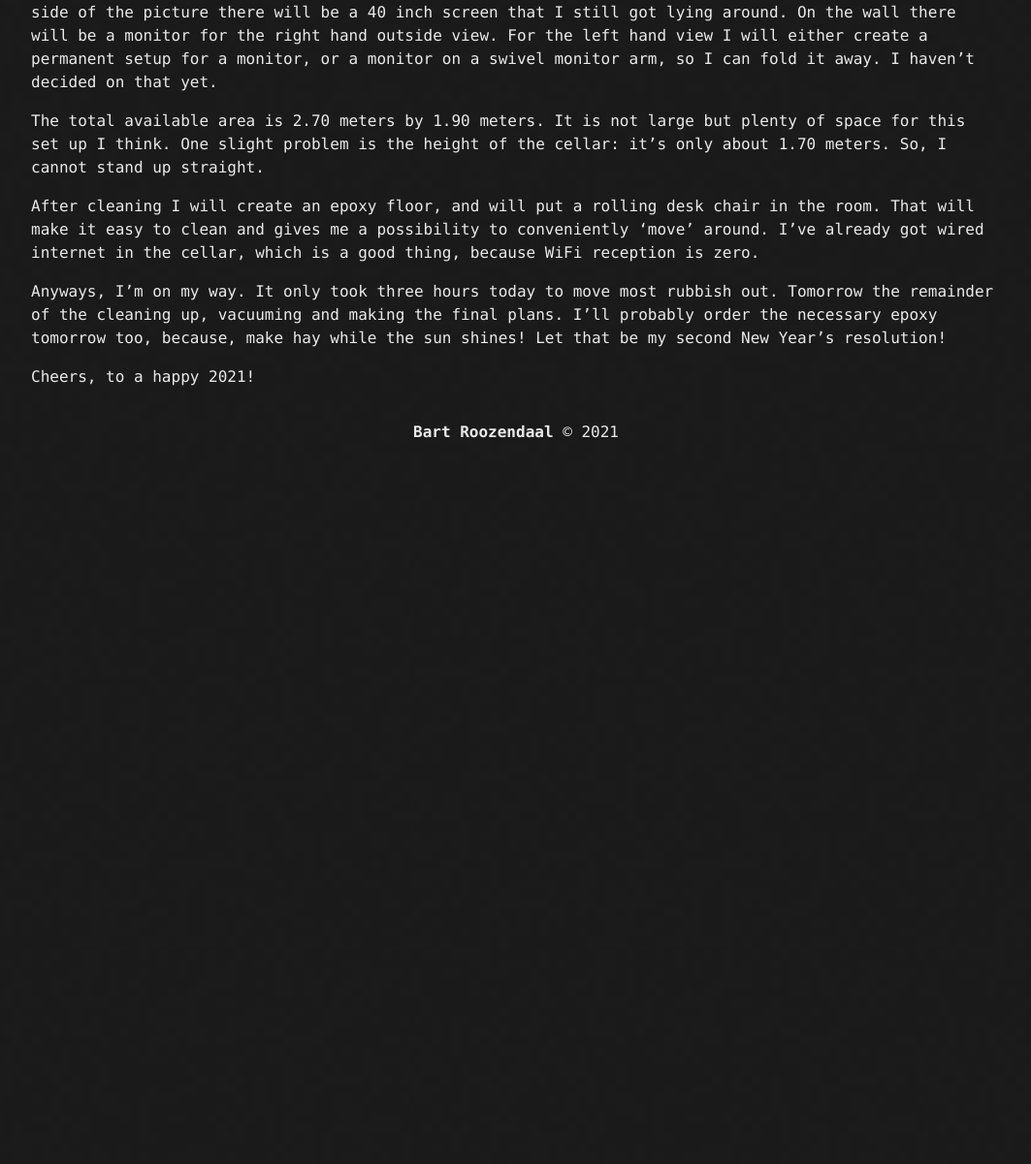
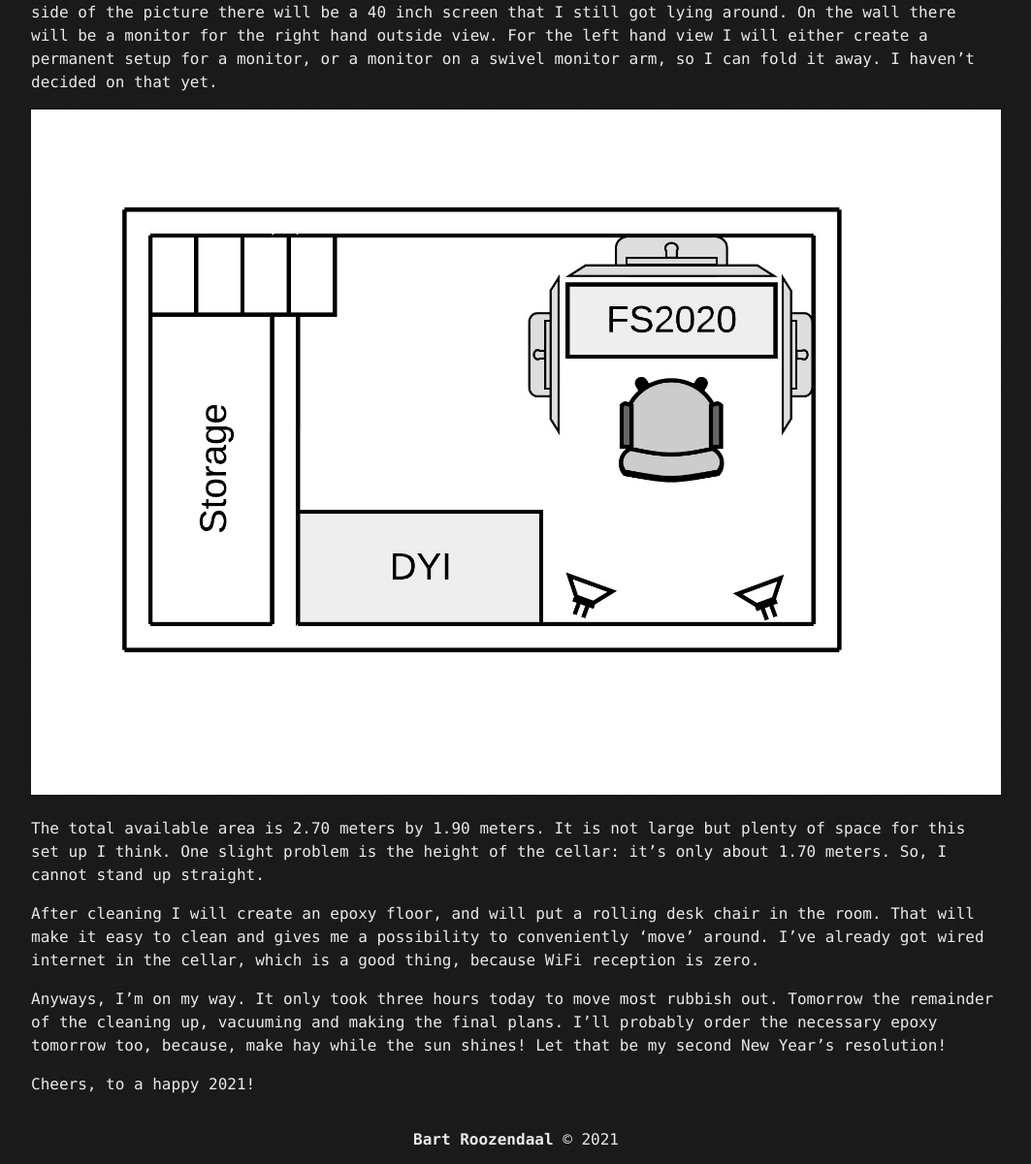
Before and after one commit to bartroozendaal/fsarduino.com, a Jekyll site: the page built from _posts/2022-01-01-Making space.md, in a window 1280 px wide. Shown: the part 1150-2351 px from the top of the page at 97% size, without its empty margins (108-1171 px from the left). Built offline with Jekyll 4.4.1, drawn with Linux system fonts in a browser that asks for light colours; before the commit the page ends 1621 px from its top, so only the background shows below that.

Commit message:
cellar schematics

```diff
--- a/_posts/2022-01-01-Making space.md
+++ b/_posts/2022-01-01-Making space.md
@@ -8,6 +8,8 @@
 
 Looking at it from the other side, you can see the space where the cockpit will be. On the left hand side of the picture there will be a 40 inch screen that I still got lying around. On the wall there will be a monitor for the right hand outside view. For the left hand view I will either create a permanent setup for a monitor, or a monitor on a swivel monitor arm, so I can fold it away. I haven't decided on that yet.
 
+![Cellar schematics](assets/cellar-schematics.jpeg)
+
 The total available area is 2.70 meters by 1.90 meters. It is not large but plenty of space for this set up I think. One slight problem is the height of the cellar: it's only about 1.70 meters. So, I cannot stand up straight.
 
 After cleaning I will create an epoxy floor, and will put a rolling desk chair in the room. That will make it easy to clean and gives me a possibility to conveniently 'move' around. I've already got wired internet in the cellar, which is a good thing, because WiFi reception is zero.
```
Also changed, not shown: assets/cellar-schematics.jpeg (added).
